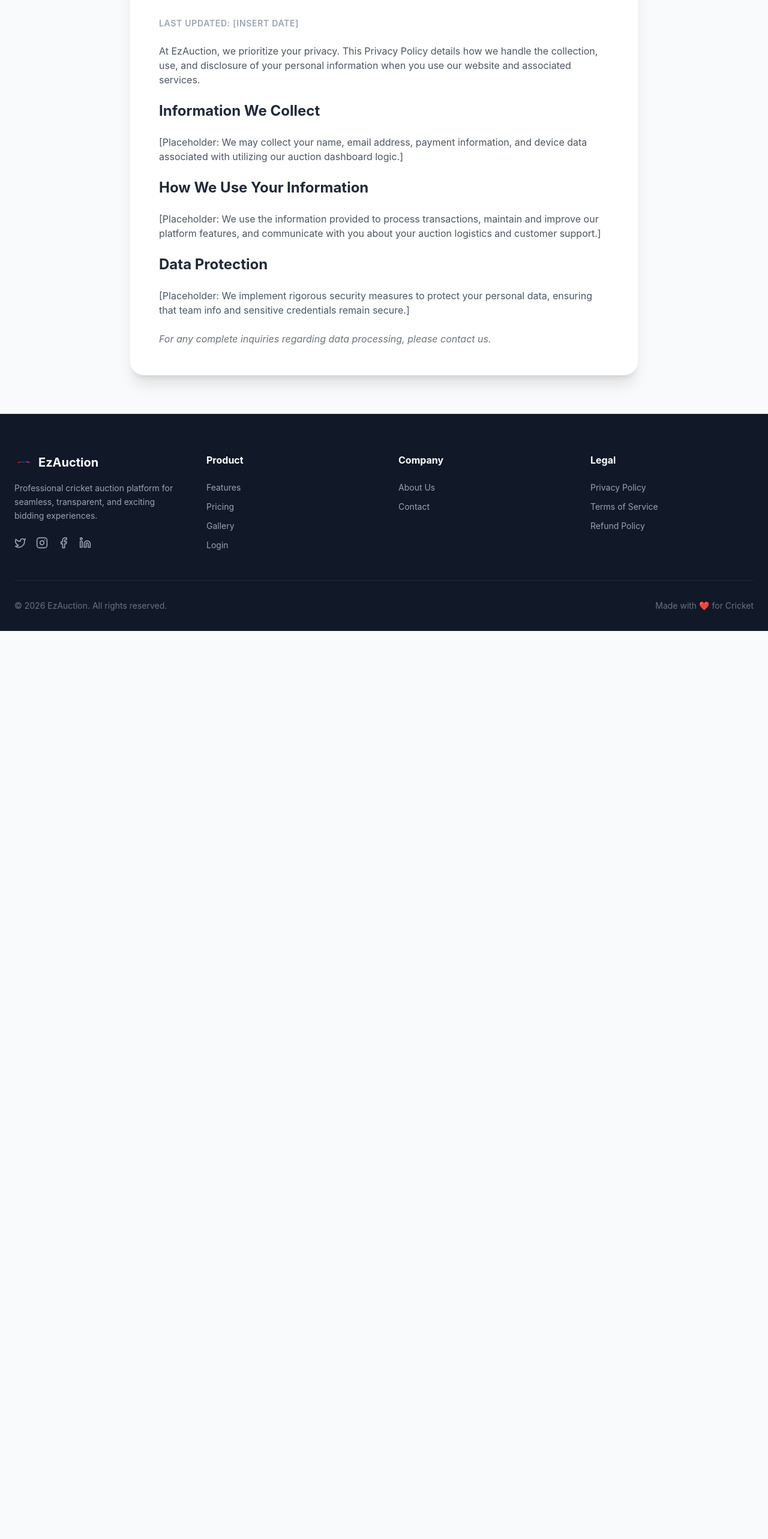
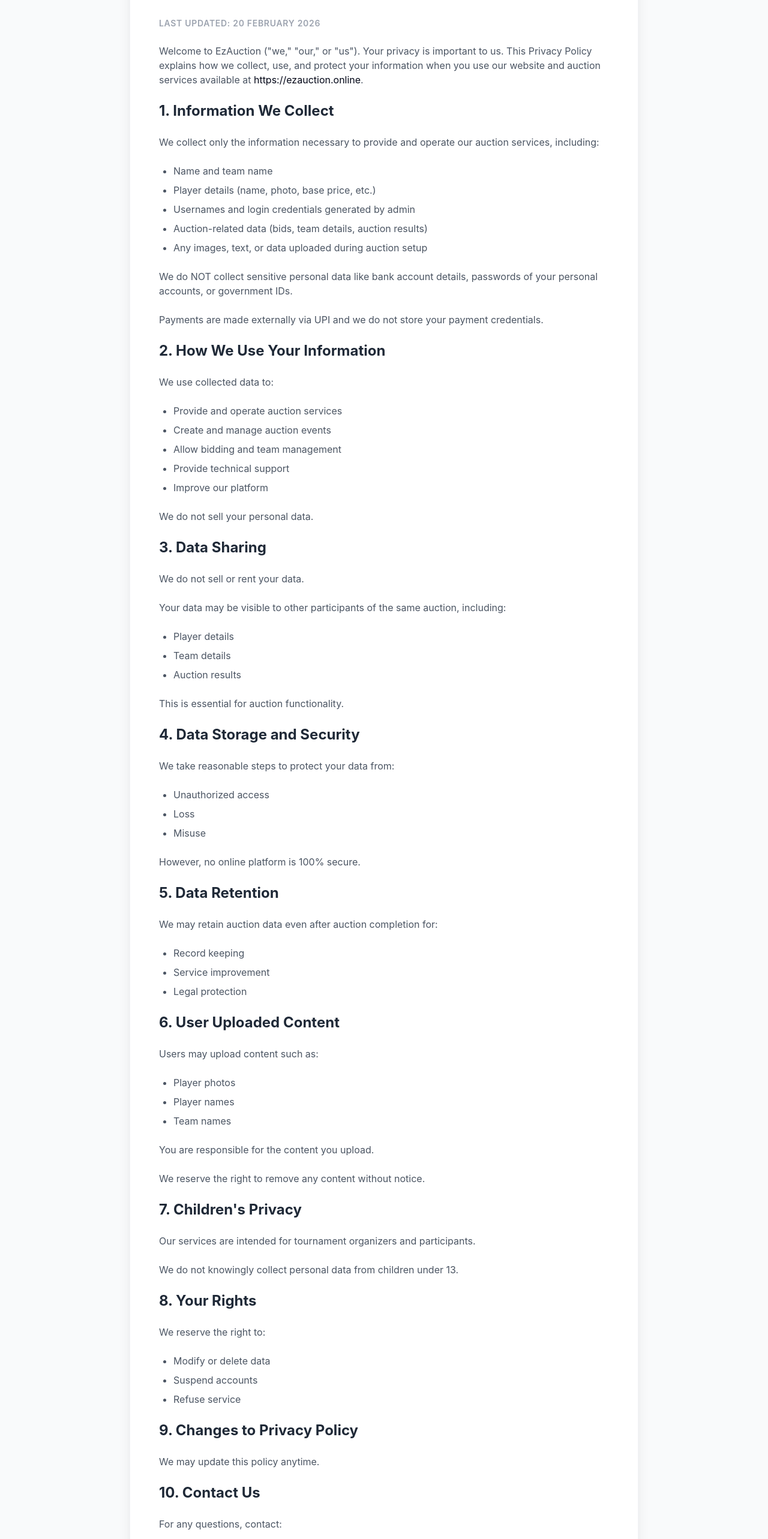
Before and after one commit to ShrijaySharma/ezauction_website, a React (Vite) app: page /privacy-policy in a window 1280 px wide. Shown: the part 220-2786 px from the top of the page at 60% size. Before the commit the page ends 1272 px from the top, so only its background shows below. Built offline with nearby package versions, Linux system fonts and the light colour scheme.

Commit message:
docs: finalized terms of service and refund policy text

```diff
--- a/src/pages/PrivacyPolicy.jsx
+++ b/src/pages/PrivacyPolicy.jsx
@@ -12,30 +12,90 @@
                     <h1 className="text-4xl font-bold text-gray-900 mb-8">Privacy Policy</h1>
 
                     <div className="prose prose-lg max-w-none space-y-6">
-                        <p className="text-sm text-gray-400 uppercase tracking-wider font-semibold">Last Updated: [Insert Date]</p>
+                        <p className="text-sm text-gray-400 uppercase tracking-wider font-semibold">Last Updated: 20 February 2026</p>
 
                         <p>
-                            At EzAuction, we prioritize your privacy. This Privacy Policy details how we handle the collection, use, and disclosure of your personal information when you use our website and associated services.
+                            Welcome to EzAuction ("we," "our," or "us"). Your privacy is important to us. This Privacy Policy explains how we collect, use, and protect your information when you use our website and auction services available at <a href="https://ezauction.online" className="text-primary hover:underline">https://ezauction.online</a>.
                         </p>
 
-                        <h2 className="text-2xl font-bold text-gray-800 mt-8 mb-4">Information We Collect</h2>
-                        <p>
-                            [Placeholder: We may collect your name, email address, payment information, and device data associated with utilizing our auction dashboard logic.]
-                        </p>
+                        <h2 className="text-2xl font-bold text-gray-800 mt-8 mb-4">1. Information We Collect</h2>
+                        <p>We collect only the information necessary to provide and operate our auction services, including:</p>
+                        <ul className="list-disc pl-6 space-y-2">
+                            <li>Name and team name</li>
+                            <li>Player details (name, photo, base price, etc.)</li>
+                            <li>Usernames and login credentials generated by admin</li>
+                            <li>Auction-related data (bids, team details, auction results)</li>
+                            <li>Any images, text, or data uploaded during auction setup</li>
+                        </ul>
+                        <p>We do NOT collect sensitive personal data like bank account details, passwords of your personal accounts, or government IDs.</p>
+                        <p>Payments are made externally via UPI and we do not store your payment credentials.</p>
 
-                        <h2 className="text-2xl font-bold text-gray-800 mt-8 mb-4">How We Use Your Information</h2>
-                        <p>
-                            [Placeholder: We use the information provided to process transactions, maintain and improve our platform features, and communicate with you about your auction logistics and customer support.]
-                        </p>
+                        <h2 className="text-2xl font-bold text-gray-800 mt-8 mb-4">2. How We Use Your Information</h2>
+                        <p>We use collected data to:</p>
+                        <ul className="list-disc pl-6 space-y-2">
+                            <li>Provide and operate auction services</li>
+                            <li>Create and manage auction events</li>
+                            <li>Allow bidding and team management</li>
+                            <li>Provide technical support</li>
+                            <li>Improve our platform</li>
+                        </ul>
+                        <p>We do not sell your personal data.</p>
 
-                        <h2 className="text-2xl font-bold text-gray-800 mt-8 mb-4">Data Protection</h2>
-                        <p>
-                            [Placeholder: We implement rigorous security measures to protect your personal data, ensuring that team info and sensitive credentials remain secure.]
-                        </p>
+                        <h2 className="text-2xl font-bold text-gray-800 mt-8 mb-4">3. Data Sharing</h2>
+                        <p>We do not sell or rent your data.</p>
+                        <p>Your data may be visible to other participants of the same auction, including:</p>
+                        <ul className="list-disc pl-6 space-y-2">
+                            <li>Player details</li>
+                            <li>Team details</li>
+                            <li>Auction results</li>
+                        </ul>
+                        <p>This is essential for auction functionality.</p>
 
-                        <p className="mt-12 text-gray-500 italic">
-                            For any complete inquiries regarding data processing, please contact us.
-                        </p>
+                        <h2 className="text-2xl font-bold text-gray-800 mt-8 mb-4">4. Data Storage and Security</h2>
+                        <p>We take reasonable steps to protect your data from:</p>
+                        <ul className="list-disc pl-6 space-y-2">
+                            <li>Unauthorized access</li>
+                            <li>Loss</li>
+                            <li>Misuse</li>
+                        </ul>
+                        <p>However, no online platform is 100% secure.</p>
+
+                        <h2 className="text-2xl font-bold text-gray-800 mt-8 mb-4">5. Data Retention</h2>
+                        <p>We may retain auction data even after auction completion for:</p>
+                        <ul className="list-disc pl-6 space-y-2">
+                            <li>Record keeping</li>
+                            <li>Service improvement</li>
+                            <li>Legal protection</li>
+                        </ul>
+
+                        <h2 className="text-2xl font-bold text-gray-800 mt-8 mb-4">6. User Uploaded Content</h2>
+                        <p>Users may upload content such as:</p>
+                        <ul className="list-disc pl-6 space-y-2">
+                            <li>Player photos</li>
+                            <li>Player names</li>
+                            <li>Team names</li>
+                        </ul>
+                        <p>You are responsible for the content you upload.</p>
+                        <p>We reserve the right to remove any content without notice.</p>
+
+                        <h2 className="text-2xl font-bold text-gray-800 mt-8 mb-4">7. Children's Privacy</h2>
+                        <p>Our services are intended for tournament organizers and participants.</p>
+                        <p>We do not knowingly collect personal data from children under 13.</p>
+
+                        <h2 className="text-2xl font-bold text-gray-800 mt-8 mb-4">8. Your Rights</h2>
+                        <p>We reserve the right to:</p>
+                        <ul className="list-disc pl-6 space-y-2">
+                            <li>Modify or delete data</li>
+                            <li>Suspend accounts</li>
+                            <li>Refuse service</li>
+                        </ul>
+
+                        <h2 className="text-2xl font-bold text-gray-800 mt-8 mb-4">9. Changes to Privacy Policy</h2>
+                        <p>We may update this policy anytime.</p>
+
+                        <h2 className="text-2xl font-bold text-gray-800 mt-8 mb-4">10. Contact Us</h2>
+                        <p>For any questions, contact:</p>
+                        <p><strong>+91 7697544446</strong></p>
                     </div>
                 </div>
             </main>
--- a/src/pages/RefundPolicy.jsx
+++ b/src/pages/RefundPolicy.jsx
@@ -12,26 +12,35 @@
                     <h1 className="text-4xl font-bold text-gray-900 mb-8">Refund Policy</h1>
 
                     <div className="prose prose-lg max-w-none space-y-6">
-                        <p className="text-sm text-gray-400 uppercase tracking-wider font-semibold">Last Updated: [Insert Date]</p>
+                        <p className="text-sm text-gray-400 uppercase tracking-wider font-semibold">Last Updated: 20 February 2026</p>
 
-                        <p>
-                            We strive to ensure complete satisfaction for all our auction managers and franchise owners. This document outlines the conditions under which refunds are provided.
-                        </p>
+                        <p>EzAuction provides digital auction software services.</p>
 
-                        <h2 className="text-2xl font-bold text-gray-800 mt-8 mb-4">Eligibility for Refunds</h2>
-                        <p>
-                            [Placeholder: Refunds may be issued if technical disruptions completely prevent the usage of our software during your reserved auction timeframe, assuming the fault lies on our servers.]
-                        </p>
+                        <h2 className="text-2xl font-bold text-gray-800 mt-8 mb-4">1. No Refund After Successful Service</h2>
+                        <p>Once auction service is delivered and working properly, NO refund will be provided.</p>
 
-                        <h2 className="text-2xl font-bold text-gray-800 mt-8 mb-4">Non-Refundable Circumstances</h2>
-                        <p>
-                            [Placeholder: Refunds are not provided for unused application time if you voluntarily cancel your event or abandon the platform midway through your paid auction period without a valid technical reason.]
-                        </p>
+                        <h2 className="text-2xl font-bold text-gray-800 mt-8 mb-4">2. Refund Eligibility</h2>
+                        <p>Refund may be provided only if:</p>
+                        <ul className="list-disc pl-6 space-y-2">
+                            <li>Major technical failure from our side</li>
+                            <li>Service not delivered after payment</li>
+                            <li>Service completely unusable due to our fault</li>
+                        </ul>
+                        <p>Refund is NOT provided for:</p>
+                        <ul className="list-disc pl-6 space-y-2">
+                            <li>Change of mind</li>
+                            <li>Auction cancellation by organizer</li>
+                            <li>Internet issues of user</li>
+                            <li>Device issues of user</li>
+                        </ul>
 
-                        <h2 className="text-2xl font-bold text-gray-800 mt-8 mb-4">How to Request a Refund</h2>
-                        <p>
-                            [Placeholder: Submit a request via our Contact or WhatsApp lines within 3 days of your auction date detailing the reason for the refund.]
-                        </p>
+                        <h2 className="text-2xl font-bold text-gray-800 mt-8 mb-4">3. Refund Decision</h2>
+                        <p>All refund decisions are made by EzAuction.</p>
+                        <p>Refunds are case-by-case.</p>
+
+                        <h2 className="text-2xl font-bold text-gray-800 mt-8 mb-4">4. Refund Processing Time</h2>
+                        <p>If approved, refund will be processed within:</p>
+                        <p><strong>5–10 business days</strong> via <strong>UPI</strong>.</p>
                     </div>
                 </div>
             </main>
--- a/src/pages/TermsOfService.jsx
+++ b/src/pages/TermsOfService.jsx
@@ -12,30 +12,62 @@
                     <h1 className="text-4xl font-bold text-gray-900 mb-8">Terms of Service</h1>
 
                     <div className="prose prose-lg max-w-none space-y-6">
-                        <p className="text-sm text-gray-400 uppercase tracking-wider font-semibold">Last Updated: [Insert Date]</p>
+                        <p className="text-sm text-gray-400 uppercase tracking-wider font-semibold">Last Updated: 20 February 2026</p>
 
-                        <p>
-                            Welcome to EzAuction. By accessing or using our website and services, you agree to comply with and be bound by the following Terms of Service.
-                        </p>
+                        <p>By using EzAuction, you agree to the following terms.</p>
 
-                        <h2 className="text-2xl font-bold text-gray-800 mt-8 mb-4">Account Responsibilities</h2>
-                        <p>
-                            [Placeholder: Users are responsible for maintaining the confidentiality of their Admin, Host, and Owner login credentials. Any activity under your accounts is your responsibility.]
-                        </p>
+                        <h2 className="text-2xl font-bold text-gray-800 mt-8 mb-4">1. Service Description</h2>
+                        <p>EzAuction provides digital auction software for tournament organizers.</p>
+                        <p>We do NOT conduct auctions ourselves. We only provide the software.</p>
+                        <p>Organizers are fully responsible for their auction.</p>
 
-                        <h2 className="text-2xl font-bold text-gray-800 mt-8 mb-4">Acceptable Use</h2>
-                        <p>
-                            [Placeholder: Our platform should only be used for legitimate sports auction management. Attempting to tamper with backend data, inject malicious scripts, or reverse engineer the software is strictly prohibited.]
-                        </p>
+                        <h2 className="text-2xl font-bold text-gray-800 mt-8 mb-4">2. Eligibility</h2>
+                        <p>Access is provided only to users approved by EzAuction.</p>
+                        <p>We reserve full right to approve or reject access.</p>
 
-                        <h2 className="text-2xl font-bold text-gray-800 mt-8 mb-4">Limitation of Liability</h2>
-                        <p>
-                            [Placeholder: EzAuction is provided "as is". We are not liable for incidental damages, loss of profits, or interruptions beyond our immediate technical control during your event.]
-                        </p>
+                        <h2 className="text-2xl font-bold text-gray-800 mt-8 mb-4">3. Payments</h2>
+                        <p>All payments are made externally via UPI or QR code.</p>
+                        <p>EzAuction is not responsible for:</p>
+                        <ul className="list-disc pl-6 space-y-2">
+                            <li>Payment disputes between users and organizers</li>
+                            <li>Mistaken payments</li>
+                        </ul>
+                        <p>Access is provided only after payment confirmation.</p>
 
-                        <p className="mt-12 text-gray-500 italic">
-                            These terms are subject to modifications. Continued usage signifies your acceptance.
-                        </p>
+                        <h2 className="text-2xl font-bold text-gray-800 mt-8 mb-4">4. User Responsibilities</h2>
+                        <p>Users agree NOT to:</p>
+                        <ul className="list-disc pl-6 space-y-2">
+                            <li>Hack or attempt to hack the system</li>
+                            <li>Disrupt auctions</li>
+                            <li>Misuse the platform</li>
+                            <li>Upload illegal content</li>
+                        </ul>
+
+                        <h2 className="text-2xl font-bold text-gray-800 mt-8 mb-4">5. Service Availability</h2>
+                        <p>We do not guarantee uninterrupted service.</p>
+                        <p>Temporary downtime may occur.</p>
+
+                        <h2 className="text-2xl font-bold text-gray-800 mt-8 mb-4">6. Limitation of Liability</h2>
+                        <p>EzAuction is NOT responsible for:</p>
+                        <ul className="list-disc pl-6 space-y-2">
+                            <li>Auction results</li>
+                            <li>Financial losses</li>
+                            <li>User disputes</li>
+                            <li>Organizer disputes</li>
+                            <li>Internet issues</li>
+                            <li>Device issues</li>
+                        </ul>
+                        <p>You use the service at your own risk.</p>
+
+                        <h2 className="text-2xl font-bold text-gray-800 mt-8 mb-4">7. Termination</h2>
+                        <p>We can suspend or terminate access anytime without notice.</p>
+
+                        <h2 className="text-2xl font-bold text-gray-800 mt-8 mb-4">8. Changes</h2>
+                        <p>We can modify terms anytime.</p>
+
+                        <h2 className="text-2xl font-bold text-gray-800 mt-8 mb-4">9. Jurisdiction</h2>
+                        <p>These terms are governed by the laws of India.</p>
+                        <p>Jurisdiction: Chhattisgarh, India</p>
                     </div>
                 </div>
             </main>
```
